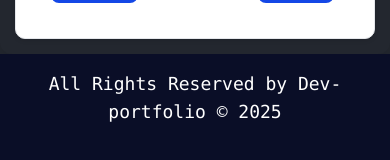
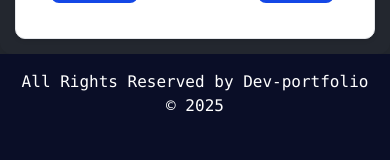
Before and after one commit to Mr-Nikhil-jha/dev-Portfolio, a React (Vite) app: page /project in a window 390 px wide. Shown: the part 4446-4606 px from the top of the page. Built offline with nearby package versions, Linux system fonts and the light colour scheme; some icons are missing; a web font is replaced by a local one.

Commit message:
footer imporoved

```diff
--- a/src/components/Footer.jsx
+++ b/src/components/Footer.jsx
@@ -9,9 +9,9 @@ export default function Footer() {
     return (
         <>
             <footer className="bg-[#0A0E27] text-white p-4  bottom-0 w-full h-28">
-                <div className=" text-center text-lg font-mono">All Rights Reserved by Dev-portfolio © 2025</div>
+                <div className=" text-center md:text-lg font-mono">All Rights Reserved by Dev-portfolio © 2025</div>
                 <div>
-                    <ul className="flex justify-center gap-8 mt-4">
+                    <ul className="flex justify-center gap-8 mt-4 ">
                         <li className="hover:text-gray-400 transition duration-200">
                             <a href="https://github.com/mr-nikhil-jha" target="_blank">
                                 <GithubIcon sx={{ fontSize: 30 }} className="cursor-pointer" />
```
